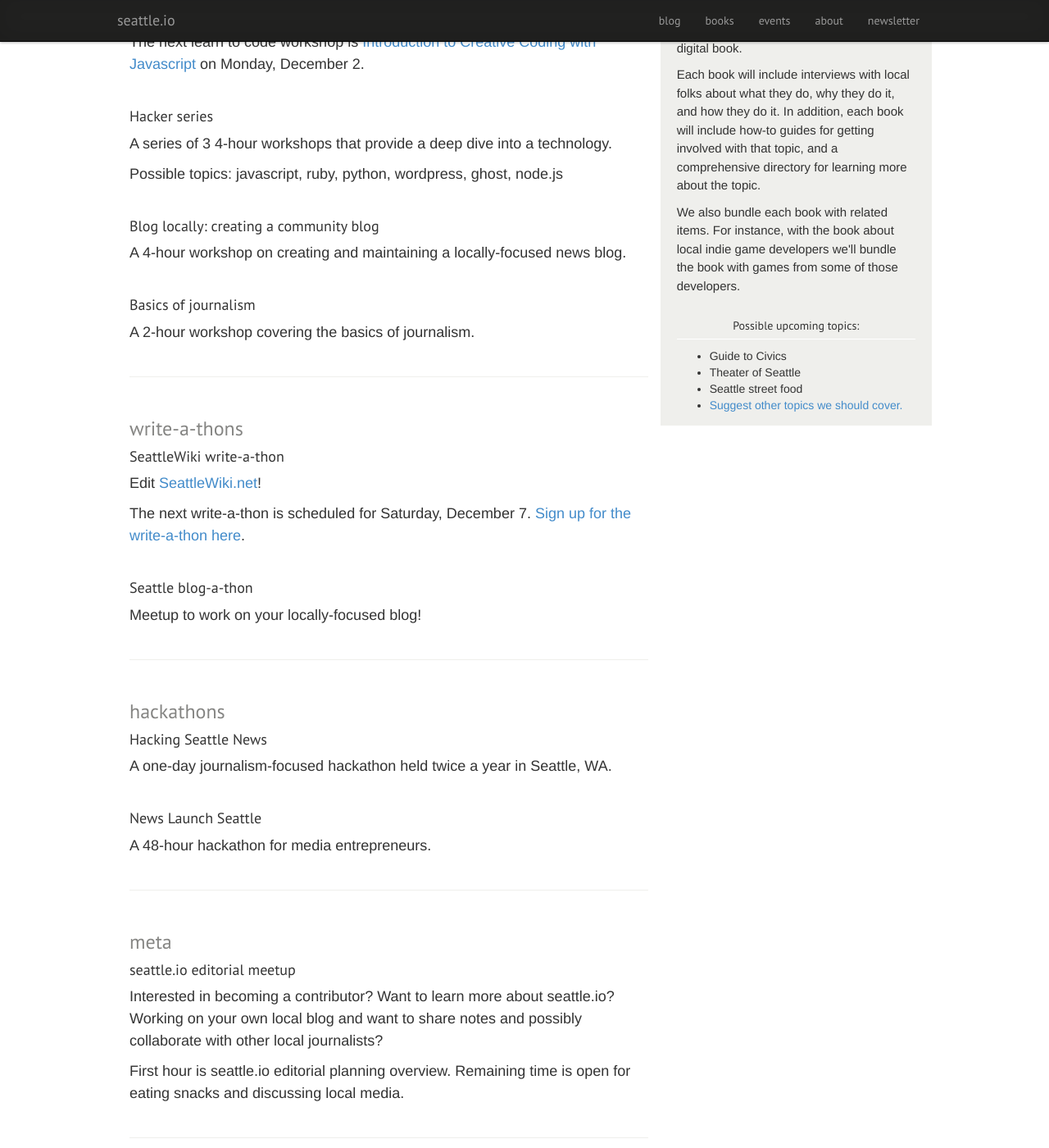
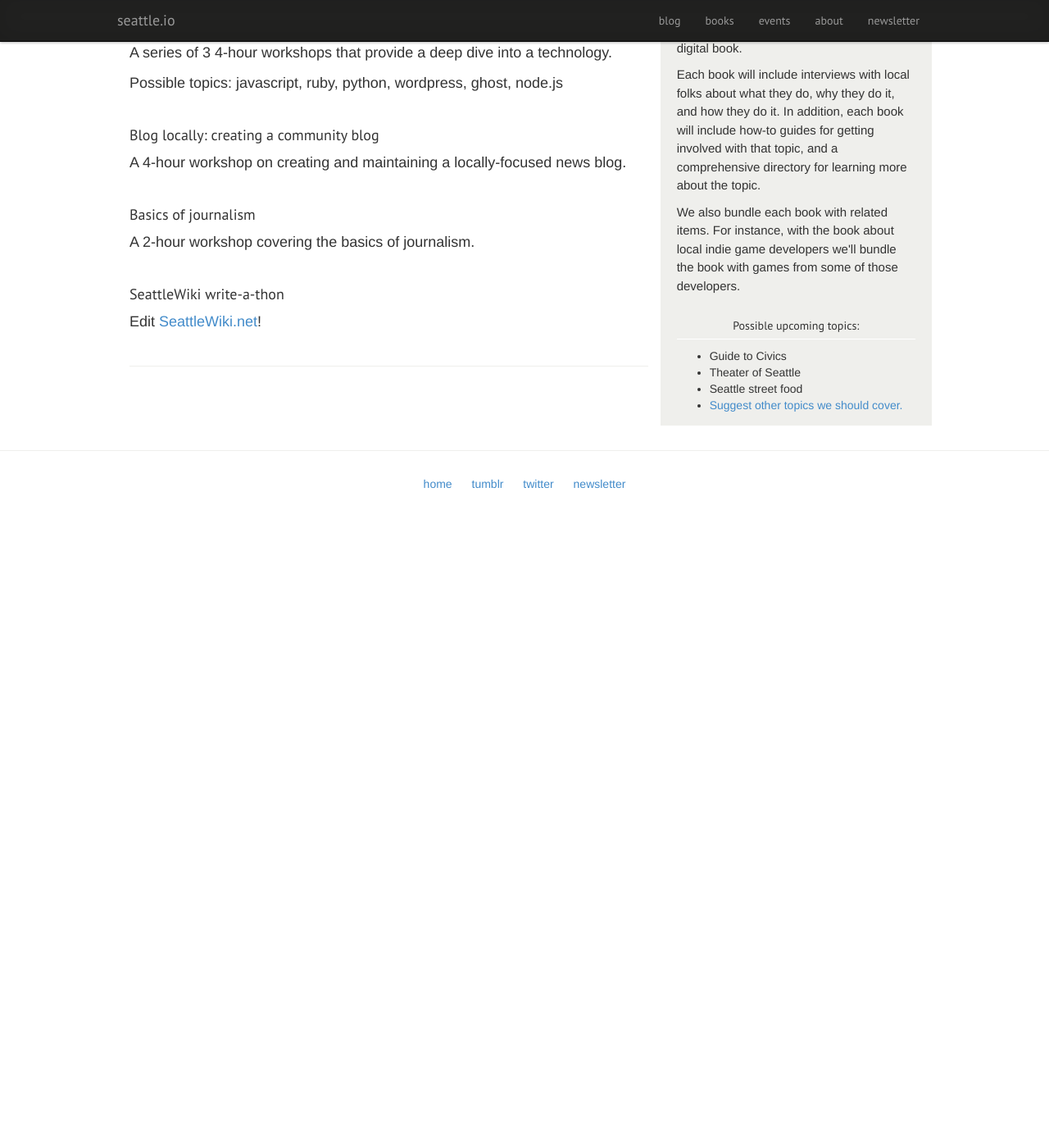
Before and after one commit to seattleio/seattleio.github.com, a Jekyll site: the page built from events/index.html, in a window 1280 px wide and 1400 px high, scrolled down 364 px. Shown: the whole window at 82% size. Built offline with Jekyll 4.4.1, drawn with Linux system fonts in a browser that asks for light colours; after the commit the page ends 994 px from its top, so only the background shows below that.

Commit message:
Update index.html

```diff
--- a/events/index.html
+++ b/events/index.html
@@ -9,12 +9,9 @@
   <p>seattle.io hosts a number of workshops, hackathons, and other events focused on the intersection of journalism, storytelling, and technology. Keep updated on events by <a href="{{ baseurl }}/newsletter">subscribing to our newsletter</a> and by <a href="http://www.meetup.com/seattle-io/" target="_blank">joining our group on meetup.com</a>.</p>
 
   <div class="group">
-    <h3>workshops</h3>
-
     <div class="group-item">
       <h4>Learn to code</h4>
       <p>A 3-hour introduction to a technology like javascript or ruby.</p>
-      <p>The next learn to code workshop is <a href="http://www.meetup.com/seattle-io/events/148512252/" target="_blank">Introduction to Creative Coding with Javascript</a> on Monday, December 2.</p>
     </div>
 
     <div class="group-item">
@@ -33,47 +30,9 @@
       <p>A 2-hour workshop covering the basics of journalism.</p>
     </div>
 
-  </div>
-
-  <div class="group">
-    <h3>write-a-thons</h3>
-
     <div class="group-item">
       <h4>SeattleWiki write-a-thon</h4>
       <p>Edit <a href="http://seattlewiki.net" target="_blank">SeattleWiki.net</a>!</p>
-      <p>The next write-a-thon is scheduled for Saturday, December 7. <a href="http://www.meetup.com/seattle-io/events/148510642/" target="_blank">Sign up for the write-a-thon here</a>.</p>
     </div>
-
-    <div class="group-item">
-      <h4>Seattle blog-a-thon</h4>
-      <p>Meetup to work on your locally-focused blog!</p>
-    </div>
-
-  </div>
-
-  <div class="group">
-    <h3>hackathons</h3>
-
-    <div class="group-item">
-      <h4>Hacking Seattle News</h4>
-      <p>A one-day journalism-focused hackathon held twice a year in Seattle, WA.</p>
-    </div>
-
-    <div class="group-item">
-      <h4>News Launch Seattle</h4>
-      <p>A 48-hour hackathon for media entrepreneurs.</p>
-    </div>
-
-  </div>
-
-  <div class="group">
-    <h3>meta</h3>
-
-    <div class="group-item">
-      <h4>seattle.io editorial meetup</h4>
-      <p>Interested in becoming a contributor? Want to learn more about seattle.io? Working on your own local blog and want to share notes and possibly collaborate with other local journalists?</p>
-      <p>First hour is seattle.io editorial planning overview. Remaining time is open for eating snacks and discussing local media.</p>
-    </div>
-
   </div>
 </section>
```
